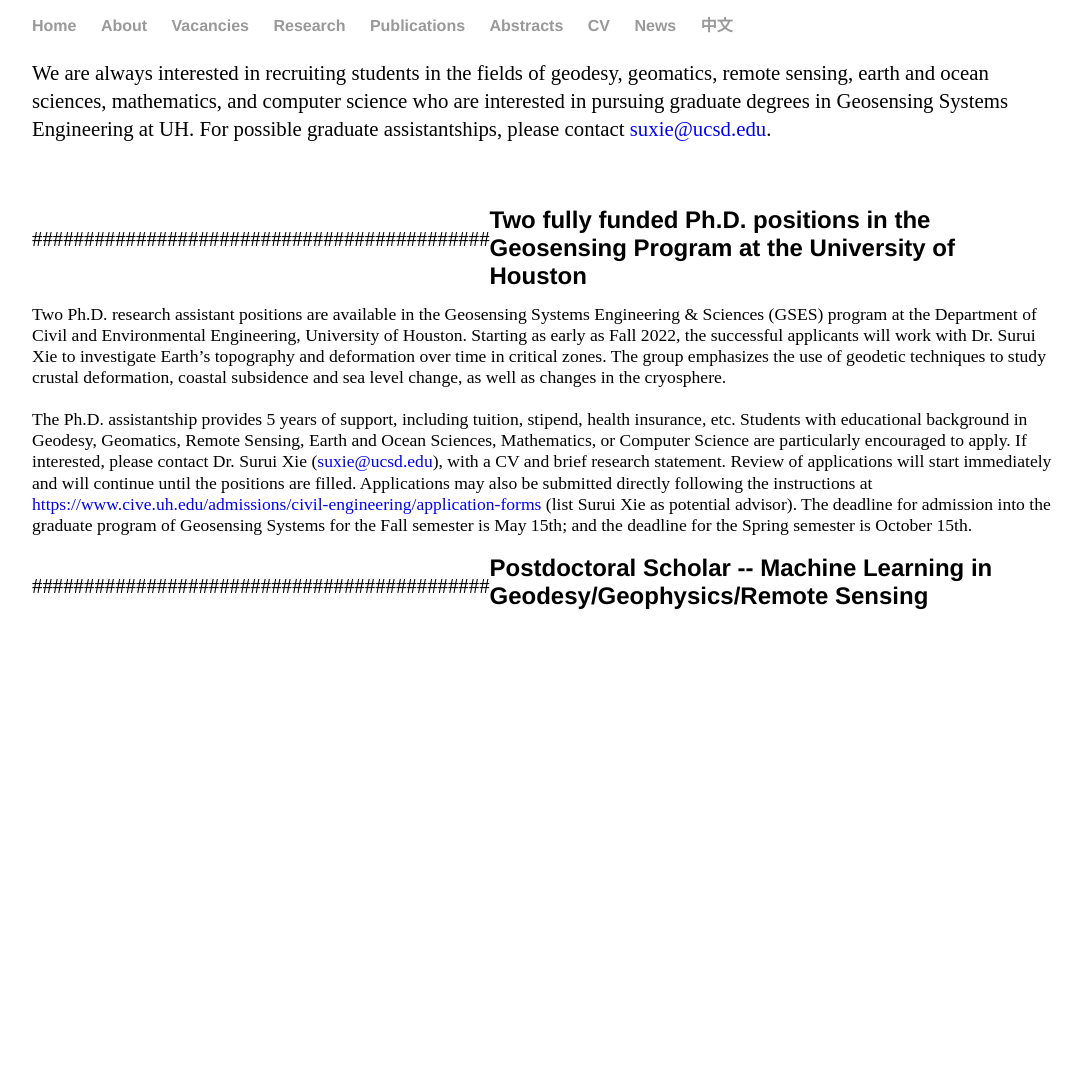
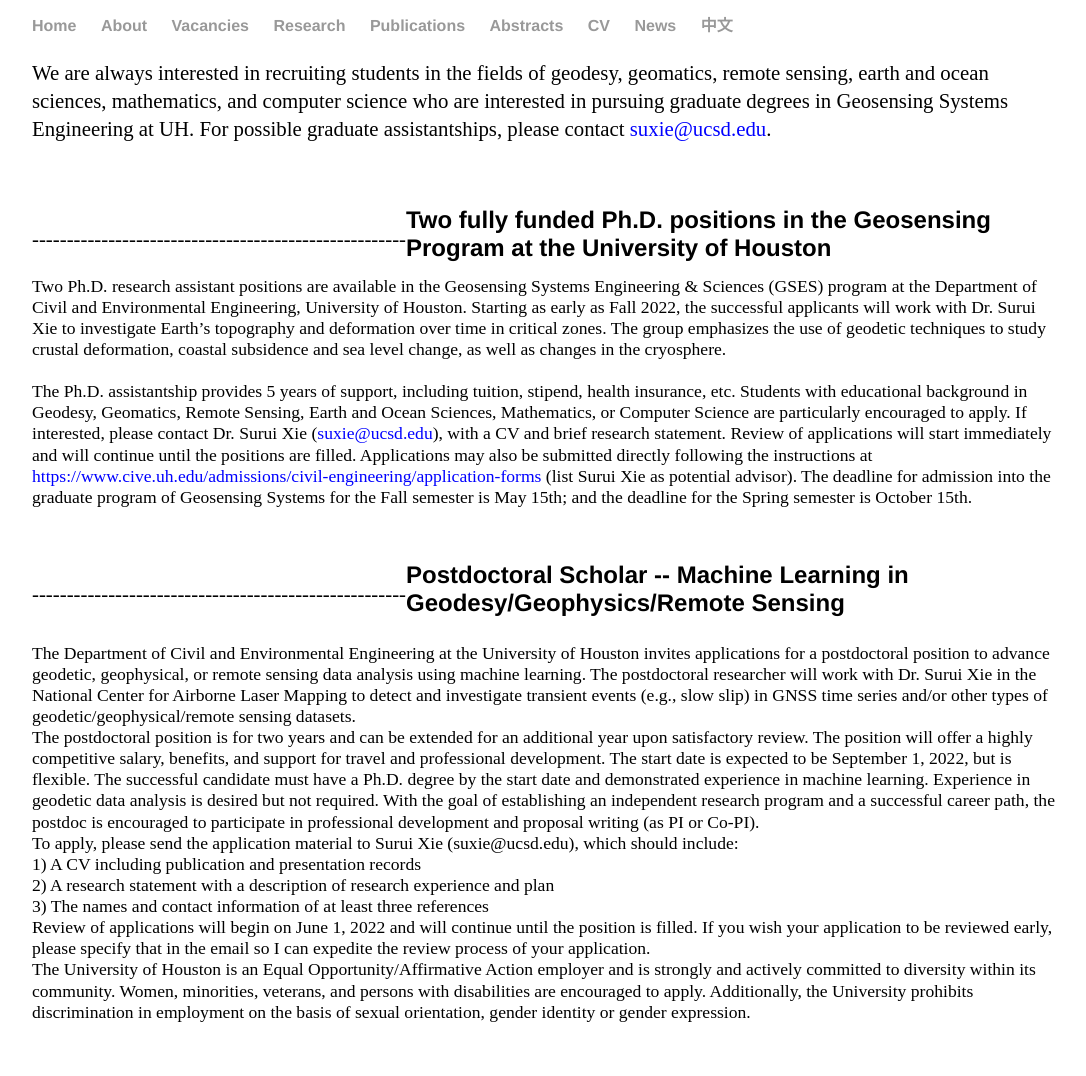
Before and after one commit to suruixie/suruixie.github.io, a Jekyll site: the page built from vacancies/index.html, in a window 1280 px wide. Shown: the whole page, without its empty margins (96-1182 px from the left). Built offline with Jekyll 4.4.1, drawn with Linux system fonts in a browser that asks for light colours; before the commit the page ends 900 px from its top, so only the background shows below that.

Commit message:
Update index.html

```diff
--- a/vacancies/index.html
+++ b/vacancies/index.html
@@ -10,10 +10,10 @@
 </p>
 
 
-<p>############################################ <br></p>
+<p>------------------------------------------------------ <br></p>
 <h4 style="margin-bottom:0.5em; margin-top:1em; font-size:1.5em;" >Two fully funded Ph.D. positions in the Geosensing Program at the University of Houston </h4>
 
-<p style="margin-top:0.1em; line-height:120%; font-size:1.1em;">
+<p style="margin-top:0.1em; margin-bottom:3em; line-height:120%; font-size:1.1em;">
 	Two Ph.D. research assistant positions are available in the Geosensing Systems Engineering & Sciences (GSES) program at the Department of Civil and Environmental Engineering, University of Houston.
 	Starting as early as Fall 2022, the successful applicants will work with Dr. Surui Xie to investigate Earth’s topography and deformation over time in critical zones.
 	The group emphasizes the use of geodetic techniques to study crustal deformation, coastal subsidence and sea level change, as well as changes in the cryosphere.<br>
@@ -31,5 +31,32 @@
 
 
 
-<p>############################################ <br></p>
+<p>------------------------------------------------------ <br></p>
 <h4 style="margin-bottom:1em; margin-top:1em; font-size:1.5em;" >Postdoctoral Scholar -- Machine Learning in Geodesy/Geophysics/Remote Sensing </h4>
+
+<p style="margin-top:0.1em; margin-bottom:3em; line-height:120%; font-size:1.1em;">
+	The Department of Civil and Environmental Engineering at the University of Houston invites applications for a postdoctoral position to advance geodetic, geophysical, or remote sensing data analysis using machine learning.
+	The postdoctoral researcher will work with Dr. Surui Xie in the National Center for Airborne Laser Mapping to detect and investigate transient events (e.g., slow slip) in GNSS time series and/or other types of geodetic/geophysical/remote sensing datasets.
+	<br>
+
+	The postdoctoral position is for two years and can be extended for an additional year upon satisfactory review.
+	The position will offer a highly competitive salary, benefits, and support for travel and professional development.
+	The start date is expected to be September 1, 2022, but is flexible. The successful candidate must have a Ph.D. degree by the start date and demonstrated experience in machine learning.
+	Experience in geodetic data analysis is desired but not required.
+	With the goal of establishing an independent research program and a successful career path, the postdoc is encouraged to participate in professional development and proposal writing (as PI or Co-PI).
+	<br>
+
+	To apply, please send the application material to Surui Xie (suxie@ucsd.edu), which should include:
+	<br>
+
+	1) A CV including publication and presentation records 	<br>
+	2) A research statement with a description of research experience and plan 	<br>
+	3) The names and contact information of at least three references 	<br>
+
+	Review of applications will begin on June 1, 2022 and will continue until the position is filled.
+	If you wish your application to be reviewed early, please specify that in the email so I can expedite the review process of your application.
+	<br>
+
+	The University of Houston is an Equal Opportunity/Affirmative Action employer and is strongly and actively committed to diversity within its community. Women, minorities, veterans, and persons with disabilities are encouraged to apply. Additionally, the University prohibits discrimination in employment on the basis of sexual orientation, gender identity or gender expression.
+        <br>
+</p>
```
